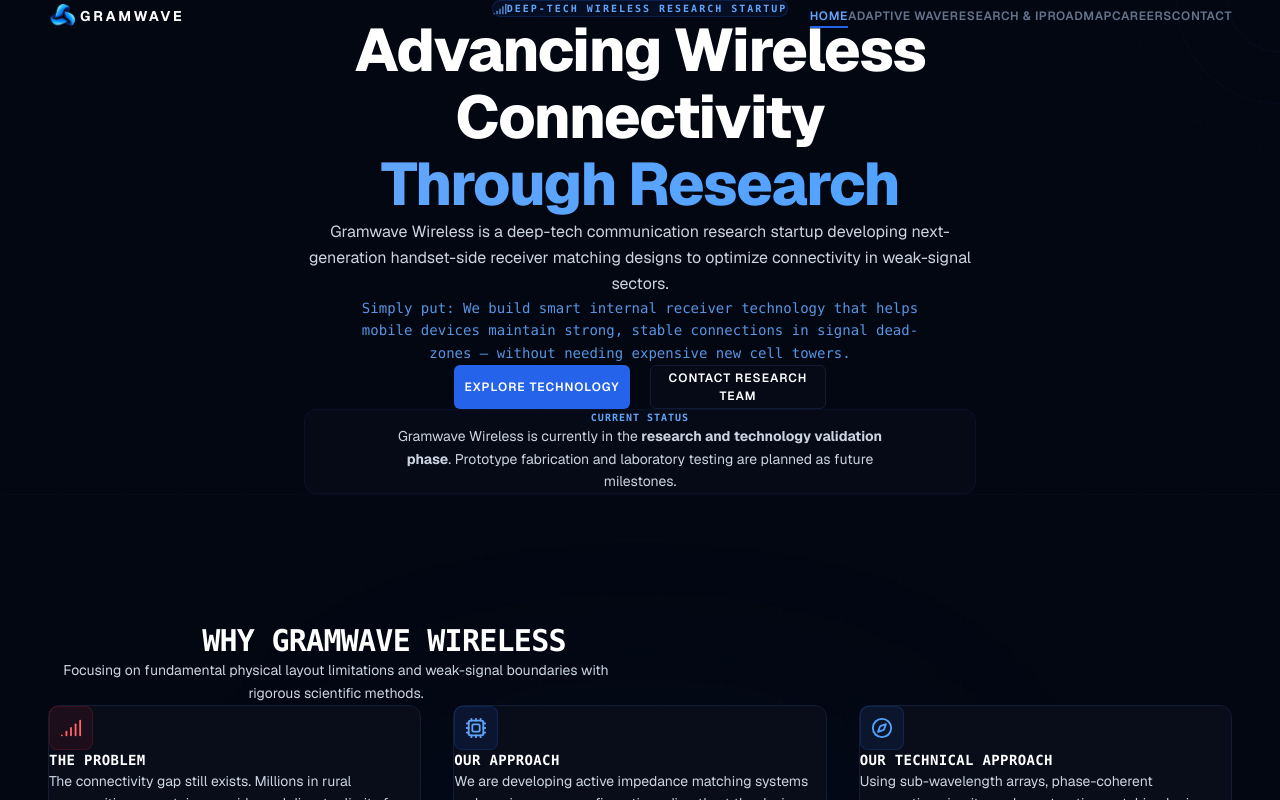
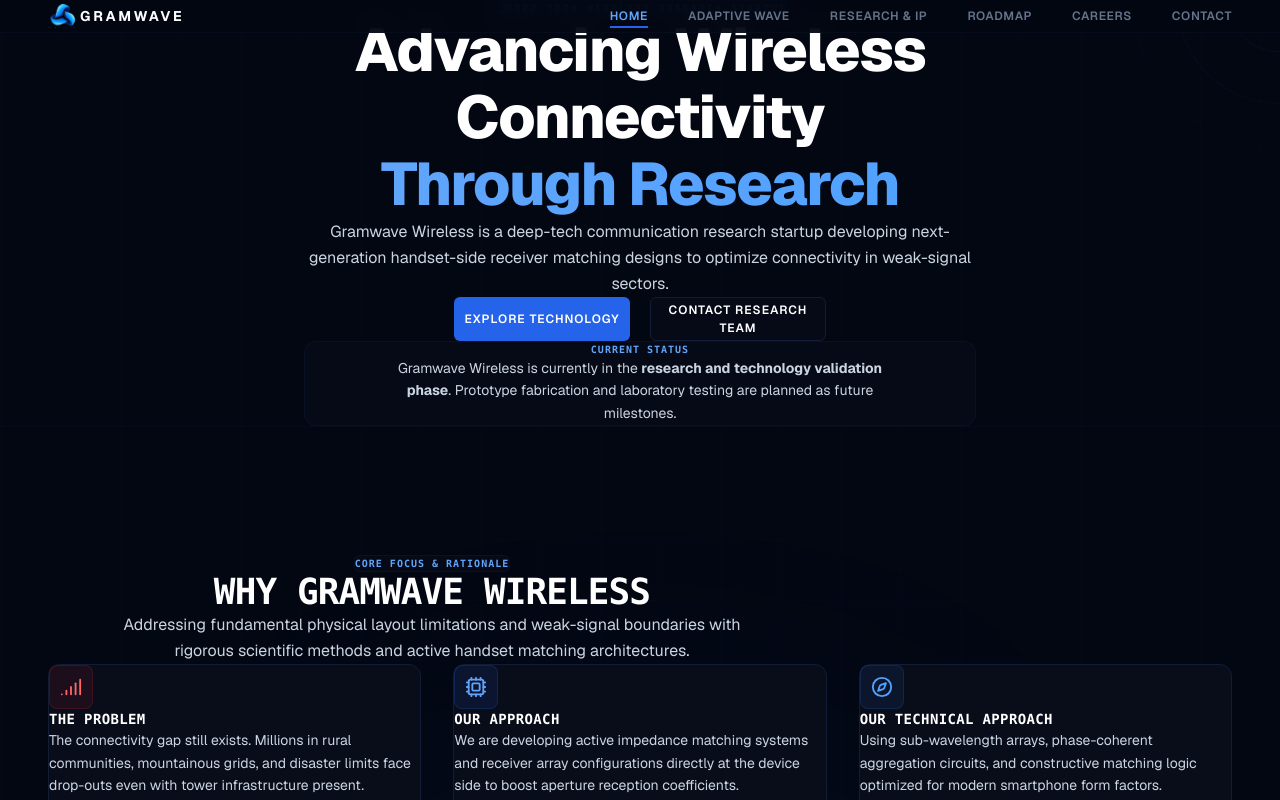
Before and after one commit to SaiGxdl/gram-wave-wireless-website, a Next.js app: page / in a window 1280 px wide. Shown: the top 800 px of the page. Built offline with nearby package versions, Linux system fonts and the light colour scheme.

Commit message:
Remove Simply put text, fix Why Gramwave section header layout, and resolve navbar link gap spacing

```diff
--- a/src/app/page.tsx
+++ b/src/app/page.tsx
@@ -64,19 +64,9 @@ export default function Home() {
           initial={{ opacity: 0, y: 15 }}
           animate={{ opacity: 1, y: 0 }}
           transition={{ duration: 0.55, delay: 0.16 }}
-          className="text-sm md:text-base text-muted max-w-2xl leading-relaxed mb-4"
+          className="text-sm md:text-base text-muted max-w-2xl leading-relaxed mb-10"
         >
           Gramwave Wireless is a deep-tech communication research startup developing next-generation handset-side receiver matching designs to optimize connectivity in weak-signal sectors.
-        </motion.p>
-
-        {/* Plain-Language Summary for Non-RF Specialists */}
-        <motion.p
-          initial={{ opacity: 0, y: 15 }}
-          animate={{ opacity: 1, y: 0 }}
-          transition={{ duration: 0.55, delay: 0.2 }}
-          className="text-xs md:text-sm text-accent-light/90 max-w-xl leading-relaxed mb-10 font-mono"
-        >
-          Simply put: We build smart internal receiver technology that helps mobile devices maintain strong, stable connections in signal dead-zones — without needing expensive new cell towers.
         </motion.p>
 
         <motion.div
@@ -113,12 +103,15 @@ export default function Home() {
 
       {/* Why Gramwave Wireless Section */}
       <section className="max-content-width section-spacing relative z-10 w-full space-y-16">
-        <div className="text-center space-y-3 max-w-2xl mx-auto">
-          <h2 className="text-2xl md:text-3xl font-extrabold tracking-tight text-white uppercase font-mono text-center">
+        <div className="text-center space-y-4 max-w-3xl mx-auto flex flex-col items-center justify-center">
+          <span className="text-[10px] font-mono tracking-widest text-accent-light uppercase font-bold px-3 py-1 glass rounded-md border border-accent/25">
+            Core Focus & Rationale
+          </span>
+          <h2 className="text-2xl md:text-3xl lg:text-4xl font-extrabold tracking-tight text-white uppercase font-mono text-center">
             Why Gramwave Wireless
           </h2>
-          <p className="text-xs md:text-sm text-muted max-w-xl mx-auto leading-relaxed text-center">
-            Focusing on fundamental physical layout limitations and weak-signal boundaries with rigorous scientific methods.
+          <p className="text-sm md:text-base text-muted max-w-2xl mx-auto leading-relaxed text-center font-normal">
+            Addressing fundamental physical layout limitations and weak-signal boundaries with rigorous scientific methods and active handset matching architectures.
           </p>
         </div>
 
--- a/src/components/Navbar.tsx
+++ b/src/components/Navbar.tsx
@@ -42,12 +42,14 @@ export default function Navbar() {
   return (
     <header
       className={`fixed top-0 left-0 right-0 z-40 transition-all duration-300 ${
-        scrolled ? "glass border-b border-card-border/60 py-4.5" : "bg-transparent py-7"
+        scrolled
+          ? "glass border-b border-card-border/60 py-4"
+          : "bg-[#030712]/90 backdrop-blur-md border-b border-card-border/30 py-5"
       }`}
     >
       <div className="max-content-width flex items-center justify-between w-full">
         {/* Logo */}
-        <Link href="/" className="flex items-center space-x-3 group focus:outline-none focus-visible:ring-2 focus-visible:ring-accent rounded-md p-1">
+        <Link href="/" className="flex items-center space-x-3 group focus:outline-none focus-visible:ring-2 focus-visible:ring-accent rounded-md p-1 shrink-0">
           <div className="relative h-8 w-8 shrink-0 transition-transform duration-300 group-hover:scale-105">
             <Image
               src="/logo-emblem.png"
@@ -57,20 +59,20 @@ export default function Navbar() {
               priority
             />
           </div>
-          <span className="text-sm font-bold tracking-[0.2em] text-white uppercase group-hover:text-accent-light transition-colors">
+          <span className="text-sm font-bold tracking-[0.2em] text-white uppercase group-hover:text-accent-light transition-colors whitespace-nowrap">
             GRAMWAVE
           </span>
         </Link>
 
         {/* Desktop Links */}
-        <nav className="hidden lg:flex items-center space-x-6 lg:space-x-8 xl:space-x-10 pr-1">
+        <nav className="hidden lg:flex items-center gap-6 lg:gap-8 xl:gap-10 pr-1">
           {navLinks.map((link) => {
             const isActive = pathname === link.href;
             return (
               <Link
                 key={link.href}
                 href={link.href}
-                className={`text-xs font-semibold tracking-wider uppercase transition-all duration-200 hover:text-white relative py-1 focus:outline-none focus-visible:ring-2 focus-visible:ring-accent rounded-md ${
+                className={`text-xs font-semibold tracking-wider uppercase transition-all duration-200 hover:text-white relative py-1 shrink-0 whitespace-nowrap focus:outline-none focus-visible:ring-2 focus-visible:ring-accent rounded-md ${
                   isActive ? "text-accent-light" : "text-muted-dark hover:text-muted"
                 }`}
               >
```
